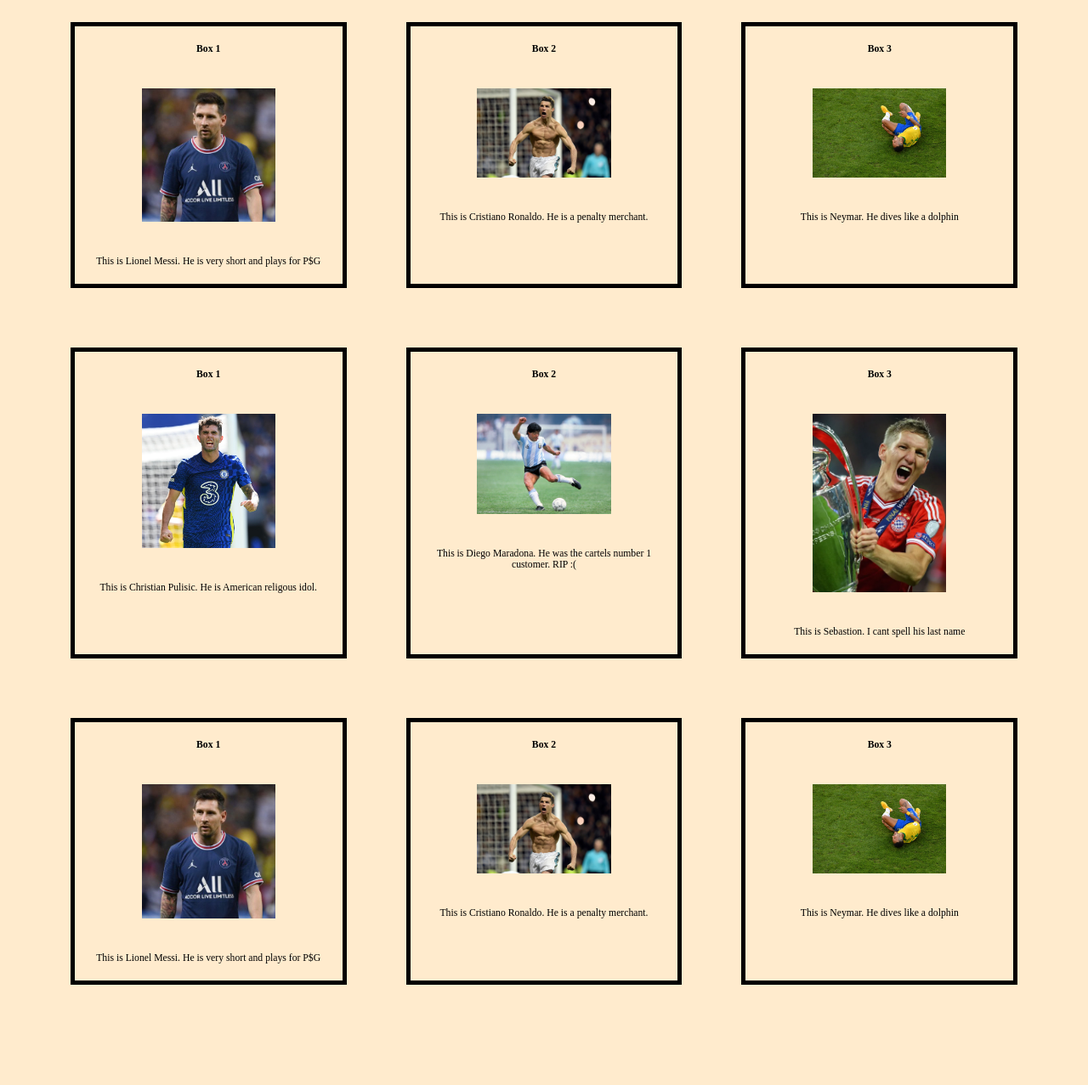
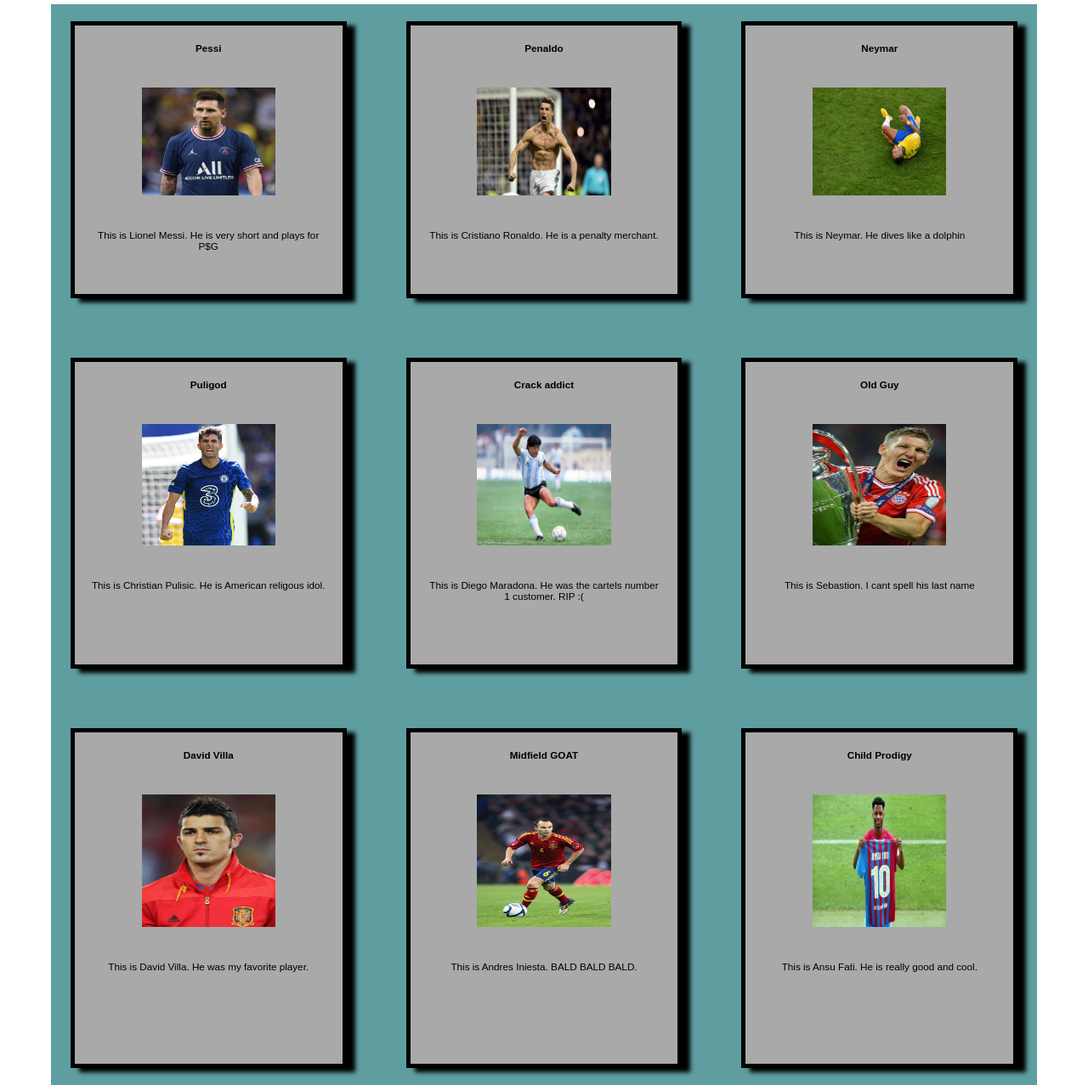
Before and after one commit to staten-island-tech/flexbox-gallery-project-mitch7zale, a plain HTML site: page index.html in a window 1280 px wide. Shown: the part 127-1404 px from the top of the page at 85% size. Before the commit the page ends 1306 px from the top, so only its background shows below. Drawn offline with Linux system fonts and the light colour scheme; a web font is replaced by a local one.

Commit message:
index.html

```diff
--- a/index.html
+++ b/index.html
@@ -6,6 +6,9 @@
     <meta name="viewport" content="width=device-width, initial-scale=1.0">
     <title>Document</title>
     <link rel="stylesheet" href="style.css">
+    <link rel="preconnect" href="https://fonts.googleapis.com">
+<link rel="preconnect" href="https://fonts.gstatic.com" crossorigin>
+<link href="https://fonts.googleapis.com/css2?family=Gemunu+Libre:wght@500&display=swap" rel="stylesheet">
 </head>
 
 <body>
@@ -14,51 +17,51 @@
     </header>
     <section class="parent">
         <div class="child">
-            <h2>Box 1</h2>
+            <h2>Pessi</h2>
             <img class="card-img" src="messi.jpg" alt="Lionel Messi">
             <p>This is Lionel Messi. He is very short and plays for P$G</p>
 
         </div>
         <div class="child">
-            <h3>Box 2</h3>
+            <h3>Penaldo</h3>
             <img class="card-img" src="ronaldo.webp" alt="Cristiano Ronaldo">
             <p>This is Cristiano Ronaldo. He is a penalty merchant. </p>
         </div>
         <div class="child">
-            <h4>Box 3</h4>
+            <h4>Neymar</h4>
             <img class="card-img" src="neymar.jpg" alt="Neymar">
             <p>This is Neymar. He dives like a dolphin</p>
         </div>
         <div class="child">
-            <h2>Box 1</h2>
+            <h2>Puligod</h2>
             <img class="card-img" src="1_GettyImages-1334115983.jpg" alt="Christian Pulisic">
             <p>This is Christian Pulisic. He is American religous idol.</p>
 
         </div>
         <div class="child">
-            <h3>Box 2</h3>
+            <h3>Crack addict</h3>
             <img class="card-img" src="Diego-Maradona-1986.jpg" alt="Diego-Maradona-1986">
             <p>This is Diego Maradona. He was the cartels number 1 customer. RIP :( </p>
         </div>
         <div class="child">
-            <h4>Box 3</h4>
+            <h4>Old Guy</h4>
             <img class="card-img" src="schweinsteiger_get_250513-9x12.webp" alt="Seb">
             <p>This is Sebastion. I cant spell his last name</p>
         </div>
         <div class="child">
-            <h2>Box 1</h2>
-            <img class="card-img" src="messi.jpg" alt="Lionel Messi">
-            <p>This is Lionel Messi. He is very short and plays for P$G</p>
+            <h2>David Villa</h2>
+            <img class="card-img" src="61UL5n9IehL._AC_SL1024_.jpg" alt="David Villa">
+            <p>This is David Villa. He was my favorite player.</p>
         </div>
         <div class="child">
-            <h3>Box 2</h3>
-            <img class="card-img" src="ronaldo.webp" alt="Cristiano Ronaldo">
-            <p>This is Cristiano Ronaldo. He is a penalty merchant. </p>
+            <h3>Midfield GOAT</h3>
+            <img class="card-img" src="Andres-Iniesta-Spanish.jpg" alt="Andres-Iniesta-Spanish">
+            <p>This is Andres Iniesta. BALD BALD BALD. </p>
         </div>
         <div class="child">
-            <h4>Box 3</h4>
-            <img class="card-img" src="neymar.jpg" alt="Neymar">
-            <p>This is Neymar. He dives like a dolphin</p>
+            <h4>Child Prodigy</h4>
+            <img class="card-img" src="Ansu FAti.jpg" alt="Ansu Fati">
+            <p>This is Ansu Fati. He is really good and cool.</p>
         </div>
     </sec>
 
--- a/style.css
+++ b/style.css
@@ -5,7 +5,7 @@ body,
     margin: 2rem;
     box-sizing: border-box;
     font-size: 62.5%;
-    background-color: blanchedalmond;
+    font-family: 'Gemunu Libre', sans-serif;
 }
 header{
     font-size: 10rem;
@@ -18,13 +18,17 @@ header{
     flex-direction: row;
     flex-wrap: wrap;
     gap: 3rem;
+    background-color: cadetblue;
 }
 .child{
     text-align: center;
     border: 5px solid black;
     width: 28%;
+    background-color: darkgrey;
+    box-shadow: 1rem .5rem .5rem black;
 
 }
 img{
     width: 50%;
+    height: 40%;
 }
```
Also changed, not shown: 61UL5n9IehL._AC_SL1024_.jpg (added), Andres-Iniesta-Spanish.jpg (added), Ansu FAti.jpg (added).
